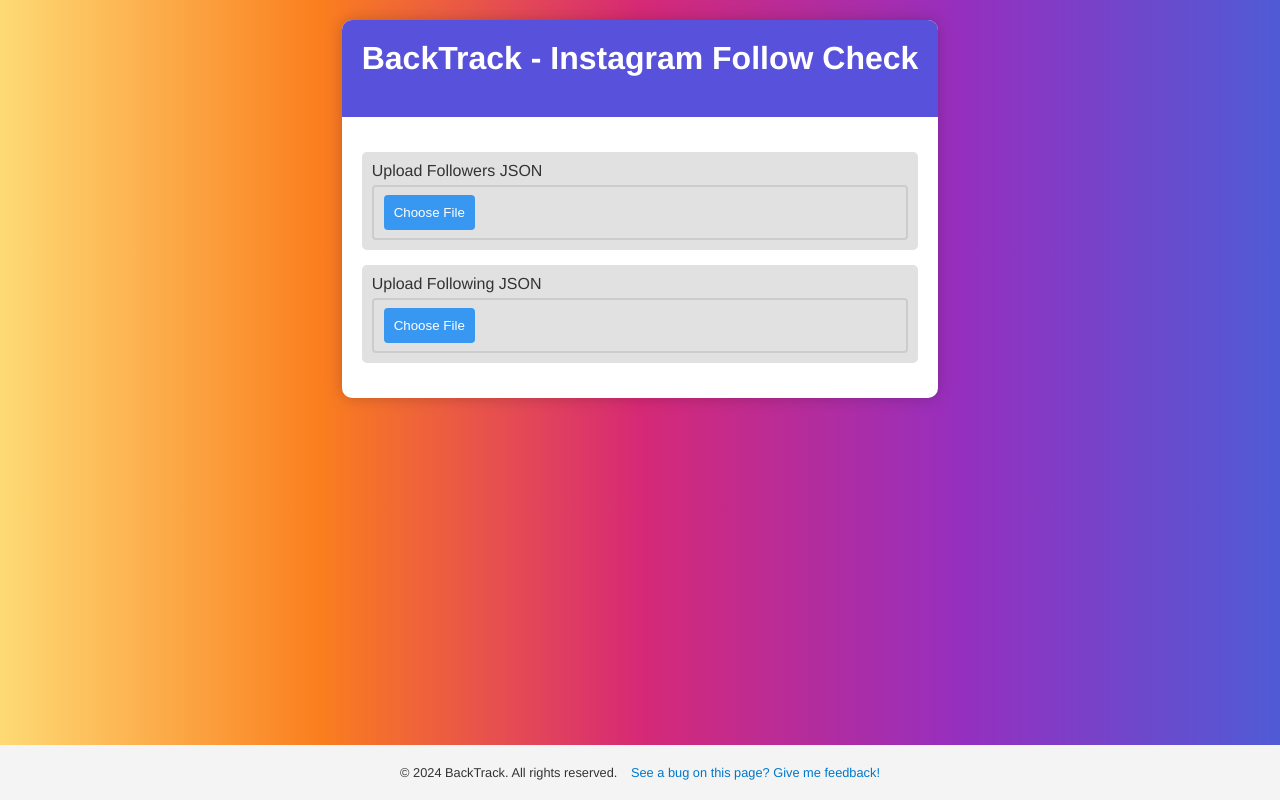
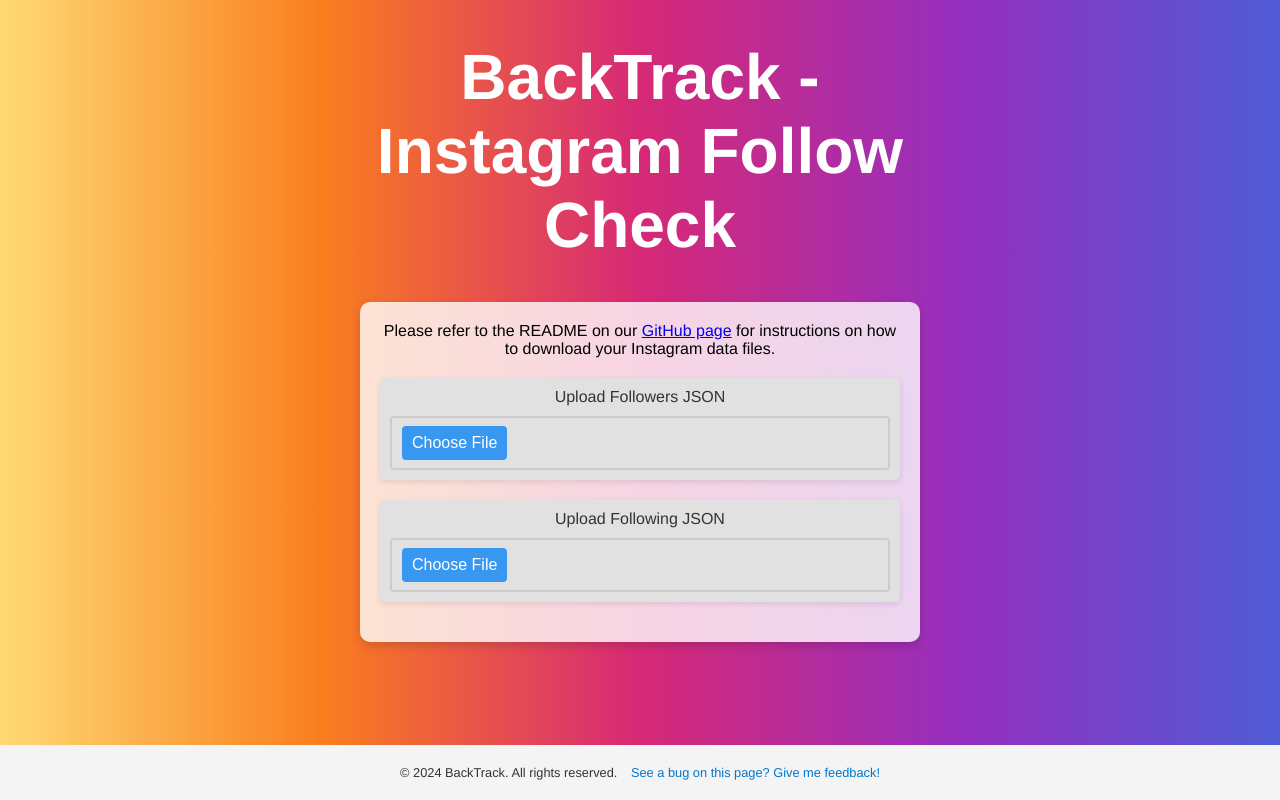
Before and after one commit to areenkh/back-track, a React (Create React App) app: page / in a window 1280 px wide. Built offline with nearby package versions, Linux system fonts and the light colour scheme.

Commit message:
change style

```diff
--- a/src/components/FollowersAnalysis.js
+++ b/src/components/FollowersAnalysis.js
@@ -8,11 +8,9 @@
     const [following, setFollowing] = useState([]);
     const [nonFollowers, setNonFollowers] = useState([]);
     const [visibleCount, setVisibleCount] = useState(10); // Only show 10 items initially
+    const [showResults, setShowResults] = useState(false); // Track if the results should be shown
 
-    // Assuming 'data' is the parsed JSON from the uploaded file
     const handleFileRead = (dataType, data) => {
-        console.log(`${dataType} data loaded:`, data);  // Check the data structure
-
         let processedData;
         if (dataType === 'followers') {
             processedData = data.map(item => item.string_list_data.map(user => user.value)).flat();
@@ -25,14 +23,13 @@
                 console.error(`Following data is not properly formatted`, data);
             }
         }
-
-        console.log(`${dataType} processed and set:`, processedData);  // Log processed data
     };
 
     useEffect(() => {
         if (followers.length > 0 && following.length > 0) {
             const results = CompareFollows(followers, following);
             setNonFollowers(results);
+            setShowResults(true);  // Display results when both datasets are ready
         }
     }, [followers, following]);
 
@@ -40,11 +37,22 @@
         setVisibleCount(current => current + 10); // Increment the count to show more users
     };
 
+    const handleGoBack = () => {
+        setShowResults(false); // Hide results and show the file uploaders
+        setNonFollowers([]);   // Clear the results
+        setVisibleCount(10);   // Reset visible count
+    };
+
     return (
         <div>
-            <FileUploader label="Upload Followers JSON" onFileRead={(data) => handleFileRead('followers', data)} />
-            <FileUploader label="Upload Following JSON" onFileRead={(data) => handleFileRead('following', data)} />
-            {nonFollowers.length > 0 && (
+            {!showResults && (
+                <div>
+                    <p>Please refer to the README on our <a href="https://github.com/areenkh/back-track">GitHub page</a> for instructions on how to download your Instagram data files.</p>
+                    <FileUploader label="Upload Followers JSON" onFileRead={(data) => handleFileRead('followers', data)} />
+                    <FileUploader label="Upload Following JSON" onFileRead={(data) => handleFileRead('following', data)} />
+                </div>
+            )}
+            {showResults && nonFollowers.length > 0 && (
                 <div>
                     <h2>People not following you back:</h2>
                     <div>
@@ -53,8 +61,9 @@
                         ))}
                     </div>
                     {visibleCount < nonFollowers.length && (
-                        <button onClick={showMoreUsers} className="load-more">Load More</button> // Button to load more users
+                        <button onClick={showMoreUsers} className="load-more">Load More</button>
                     )}
+                    <button onClick={handleGoBack}>Go Back</button>
                 </div>
             )}
         </div>
@@ -62,3 +71,72 @@
 }
 
 export default FollowersAnalysis;
+
+// import React, { useState, useEffect } from 'react';
+// import FileUploader from './FileUploader';
+// import CompareFollows from '../utils/CompareFollows';
+// import UserCard from './UserCard';
+
+// function FollowersAnalysis() {
+//     const [followers, setFollowers] = useState([]);
+//     const [following, setFollowing] = useState([]);
+//     const [nonFollowers, setNonFollowers] = useState([]);
+//     const [visibleCount, setVisibleCount] = useState(10); // Only show 10 items initially
+//     const [showResults, setShowResults] = useState(false); // Track if the results should be shown
+
+//     const handleFileRead = (dataType, data) => {
+//         let processedData;
+//         if (dataType === 'followers') {
+//             processedData = data.map(item => item.string_list_data.map(user => user.value)).flat();
+//             setFollowers(processedData);
+//         } else if (dataType === 'following') {
+//             processedData = data.relationships_following.map(item => item.string_list_data.map(user => user.value)).flat();
+//             setFollowing(processedData);
+//         }
+//     };
+
+//     useEffect(() => {
+//         if (followers.length > 0 && following.length > 0) {
+//             const results = CompareFollows(followers, following);
+//             setNonFollowers(results);
+//             setShowResults(true);  // Trigger display of results
+//         }
+//     }, [followers, following]);
+
+//     const showMoreUsers = () => {
+//         setVisibleCount(current => current + 10); // Increment the count to show more users
+//     };
+
+//     const handleGoBack = () => {
+//         setShowResults(false); // Hide results and show the file uploaders
+//         setNonFollowers([]);   // Clear the results
+//         setVisibleCount(10);   // Reset visible count
+//     };
+
+//     return (
+//         <div className="app">
+//             {!showResults ? (
+//                 <div>
+//                     <p>Please refer to the README on our <a href="https://github.com/areenkh/back-track">GitHub page</a> for instructions on how to download your Instagram data files.</p>
+//                     <FileUploader label="Upload Followers JSON" onFileRead={(data) => handleFileRead('followers', data)} />
+//                     <FileUploader label="Upload Following JSON" onFileRead={(data) => handleFileRead('following', data)} />
+//                 </div>
+//             ) : (
+//                 <div>
+//                     <h2>People not following you back:</h2>
+//                     <div>
+//                         {nonFollowers.slice(0, visibleCount).map((username, index) => (
+//                             <UserCard key={index} username={username} />
+//                         ))}
+//                     </div>
+//                     {visibleCount < nonFollowers.length && (
+//                         <button onClick={showMoreUsers} className="load-more">Load More</button>
+//                     )}
+//                     <button onClick={handleGoBack}>Go Back</button>
+//                 </div>
+//             )}
+//         </div>
+//     );
+// }
+
+// export default FollowersAnalysis;
--- a/src/styles/styles.css
+++ b/src/styles/styles.css
@@ -1,3 +1,5 @@
+
+
 /* Basic Reset */
 * {
     margin: 0;
@@ -28,13 +30,13 @@
     /* height: 100vh; */
 }
 
-.app {
+/* .app {
     width: 100%;
-    max-width: 600px; /*Limit the width of the app for better focus*/
-    background: white; /* Clear and focused content area */
-    border-radius: 10px; /* Rounded corners */
-    box-shadow: 0 0 15px rgba(0,0,0,0.2); /* Subtle shadow for depth */
-    overflow: hidden; /* Ensures nothing spills out */
+    max-width: 600px;
+    background: white;
+    border-radius: 10px;
+    box-shadow: 0 0 15px rgba(0,0,0,0.2);
+    overflow: hidden;
     overflow-y: auto;
     margin: 0;
     padding:0;
@@ -42,32 +44,74 @@
     display: flex;
     flex-direction: column;
     justify-content: space-between;
+} */
+
+.app {
+    width: 100%;
+    max-width: 600px;
+    padding: 20px;
+    box-sizing: border-box;
+    display: flex;
+    flex-direction: column;
+    align-items: center;
+    text-align: center;
 }
 
-.app-header {
-    background-color: #5851DB; /* Instagram-like vibrant header */
+/* .app-header {
+    background-color: #5851DB;
     color: white;
     padding: 20px;
     text-align: center;
+} */
+
+.app-header {
+    color: white;
+    font-size: 32px;
+    font-weight: bold;
+    margin-bottom: 20px;
 }
 
+/* .main-content {
+    padding: 20px;
+    color: #333;
+} */
+
 .main-content {
+    width: 100%;
     padding: 20px;
-    color: #333; /* Darker text for better readability */
+    background: rgba(255, 255, 255, 0.8);
+    border-radius: 10px;
+    box-shadow: 0 4px 10px rgba(0,0,0,0.15);
 }
 
-.file-input-container {
+/* .file-input-container {
     margin: 15px 0;
     padding: 10px;
-    background-color: #E1E1E1; /* Light gray background for the file input area */
+    background-color: #E1E1E1;
     border-radius: 5px;
+} */
+
+.file-input-container {
+    margin: 20px 0;
+    padding: 10px;
+    background-color: #E1E1E1;
+    border-radius: 5px;
+    width: 100%;
+    box-shadow: 0 2px 6px rgba(0,0,0,0.1);
 }
 
+/* .file-input-container label {
+    display: block;
+    margin-bottom: 5px;
+    color: #333;
+} */
 .file-input-container label {
     display: block;
-    margin-bottom: 5px;
-    color: #333; /* Ensuring label is visible */
+    margin-bottom: 10px;
+    color: #333;
+    font-size: 16px;
 }
+
 
 .container {
     text-align: center;
@@ -88,12 +132,13 @@
     border: 2px solid #CCCCCC; /* Subtle border for the input */
     border-radius: 4px;
     cursor: pointer;
+    font-size: 16px;
 }
 
 input[type="file"]::-webkit-file-upload-button {
     background: #3897f0;
     color: white;
-    padding: 10px;
+    padding: 8px 10px;
     border: none;
     border-radius: 4px;
     cursor: pointer;
@@ -104,26 +149,26 @@
 }
 
 /* button {
-    background-color: #3897f0;
-    color: white;
-    border: none;
-    padding: 10px 20px;
-    margin-top: 10px;
-    cursor: pointer;
-    border-radius: 5px;
-    font-size: 16px;
-} */
-
-button {
     display: block;
     width: calc(100% - 40px);
     margin: 0 20px 20px;
     padding: 10px;
-    background-color: #0095f6; /* Instagram-like button color */
+    background-color: #0095f6;
     color: white;
     border: none;
     border-radius: 4px;
     cursor: pointer;
+} */
+
+button {
+    margin: 20px auto;
+    padding: 10px 20px;
+    background-color: #0095f6;
+    color: white;
+    border: none;
+    border-radius: 4px;
+    cursor: pointer;
+    font-size: 16px;
 }
 
 button:hover {
@@ -153,6 +198,7 @@
     border-radius: 8px;
     box-shadow: 0 4px 8px rgba(0,0,0,0.1);
     padding: 10px;
+    margin-top: 10px;
     text-align: center;
     transition: transform 0.3s ease;
 }
```
